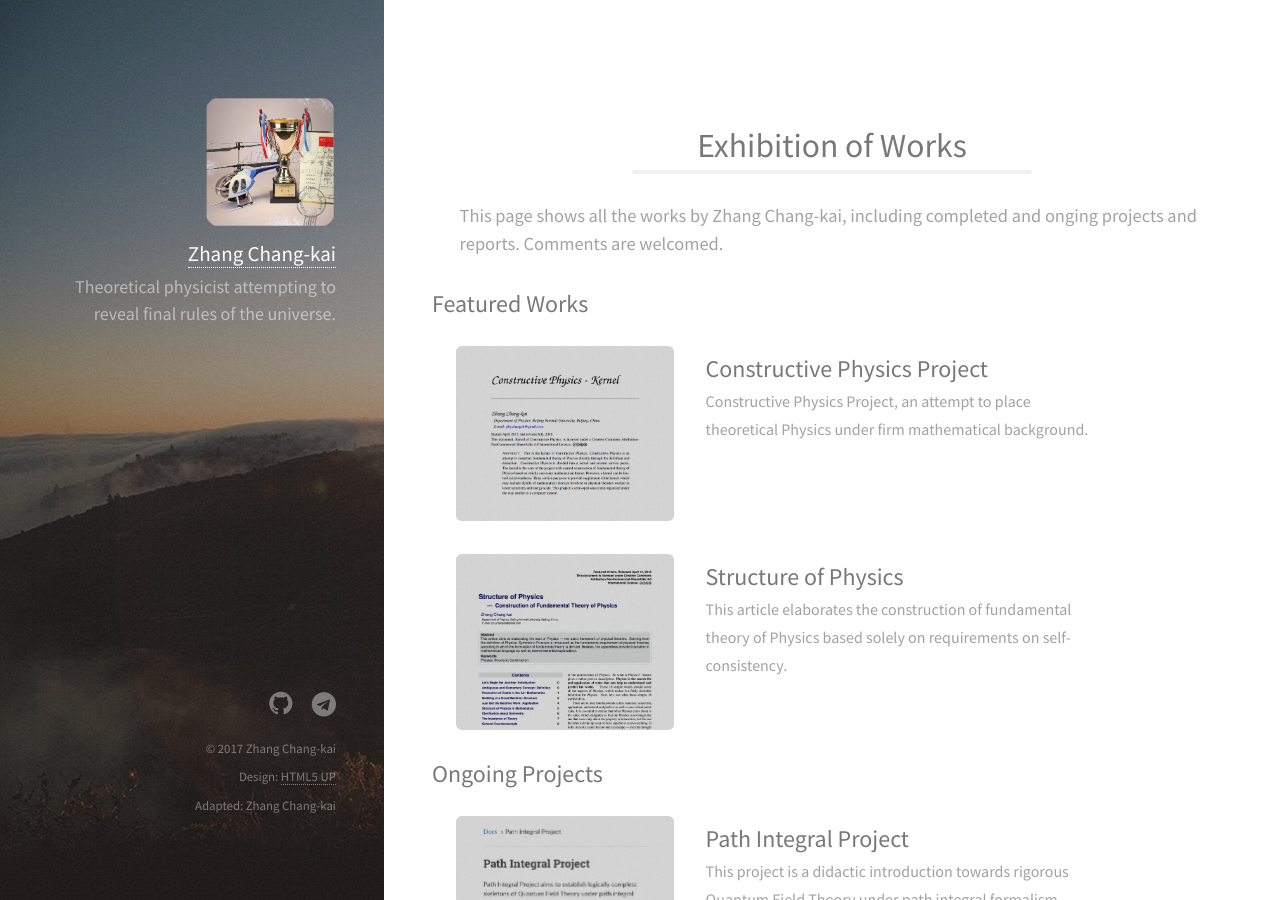
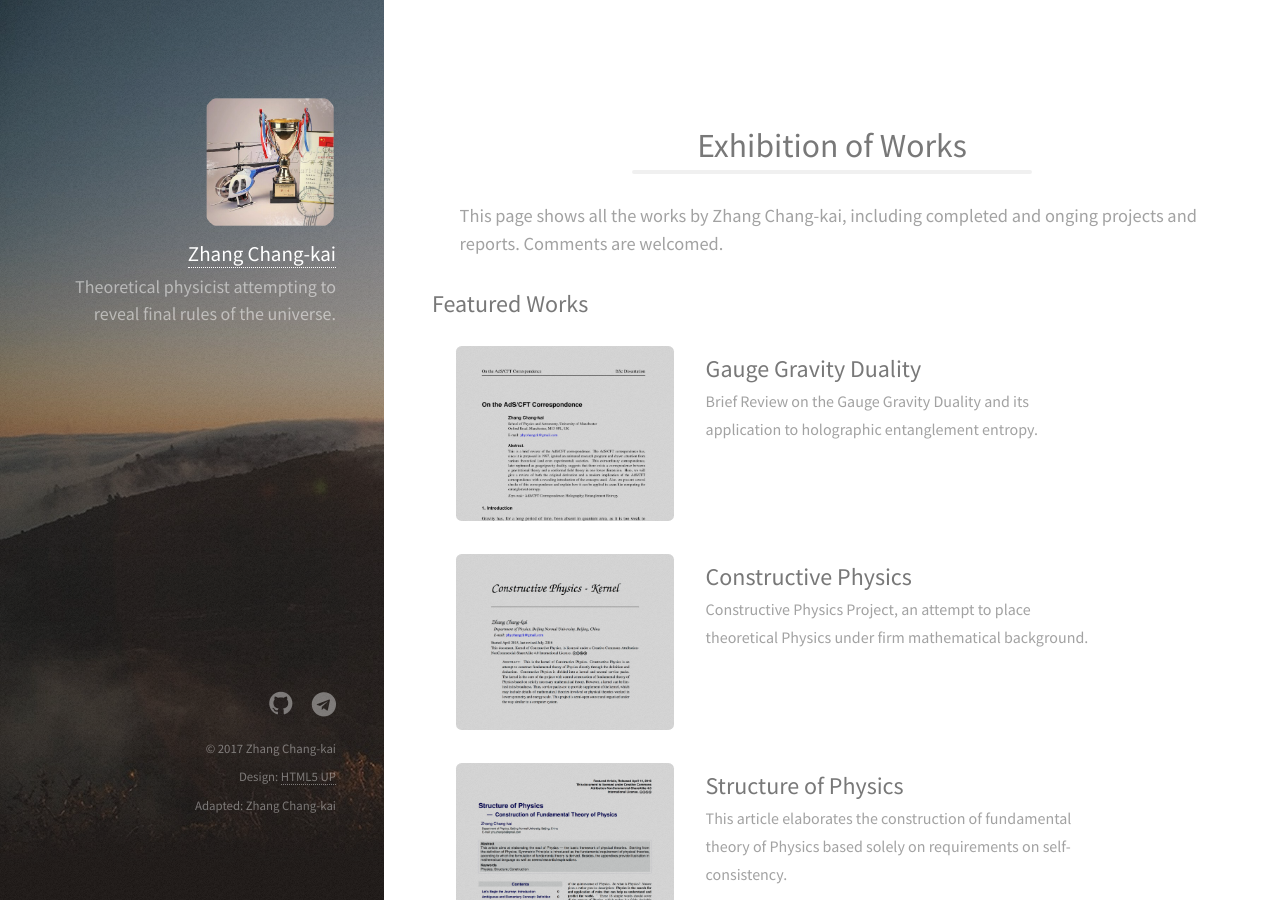
Before and after one commit to Phy-David-Zhang/phy-david-zhang.github.io, a Jekyll site: the page built from Exhibition.md, in a window 1280 px wide and 900 px high. Built offline with Jekyll 4.4.1, drawn with Linux system fonts in a browser that asks for light colours; our own code applies the rules of GitHub Pages for plain Markdown files.

Commit message:
Add Gauge Gravity Duality

```diff
--- a/Exhibition.md
+++ b/Exhibition.md
@@ -12,13 +12,26 @@ layout: list
 
 <div class="row">
 
+  <!-- Gauge Gravity Duality -->
+  <div class="row">
+  <article class="6u 12u$(xsmall) work-item">
+    <a href="Gauge-Gravity-Duality" class="image fit thumb"><img src="images/Gauge_Gravity.png" alt="" /></a>
+  </article>
+  <article class="6u 12u$(xsmall) illustration" style="margin: 13px 0">
+    <span>
+    <a href="Gauge-Gravity-Duality"><h2>Gauge Gravity Duality</h2></a>
+    <p style="font-size: 1em">Brief Review on the Gauge Gravity Duality and its application to holographic entanglement entropy.</p>
+    </span>
+  </article>
+  </div>
+
   <!-- Constructive Physics -->
   <div class="row">
   <article class="6u 12u$(xsmall) work-item">
     <a href="Constructive-Physics" class="image fit thumb"><img src="images/ConsPhysPro.png" alt="" /></a>
   </article>
   <article class="6u 12u$(xsmall) illustration" style="margin: 13px 0">
-    <a href="Constructive-Physics"><h2>Constructive Physics Project</h2></a>
+    <a href="Constructive-Physics"><h2>Constructive Physics</h2></a>
     <p style="font-size: 1em">Constructive Physics Project, an attempt to place theoretical Physics under firm mathematical background.</p>
   </article>
   </div>
```
Also changed, not shown: Gauge-Gravity-Duality.md (added, +23 -0 lines), _pages/Universal-Mathematics-System.md (renamed from Universal-Mathematics-System.md, +1 -0 lines), index.html (+4 -4 lines), images/Gauge_Gravity.png (added), images/Gauge_Gravity_down.png (added), images/Gauge_Gravity_long.png (added), 1 other file.
